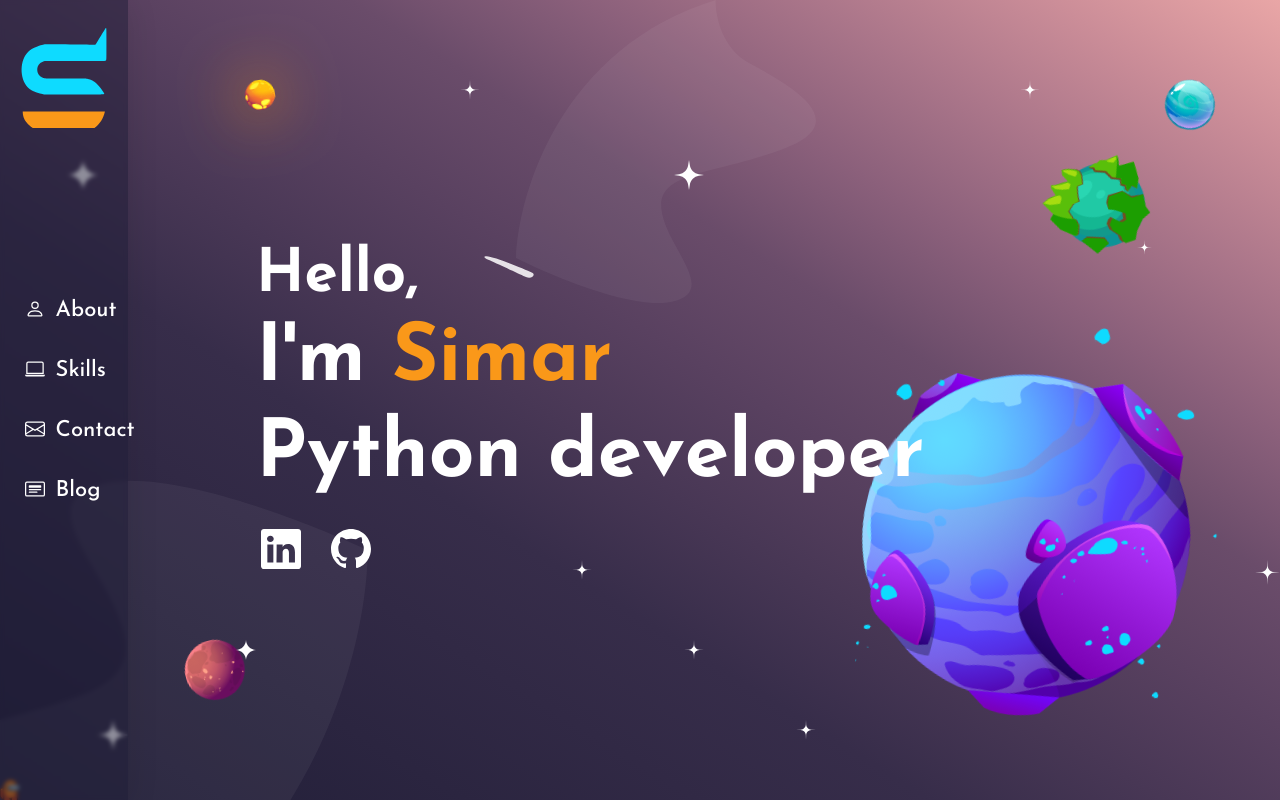
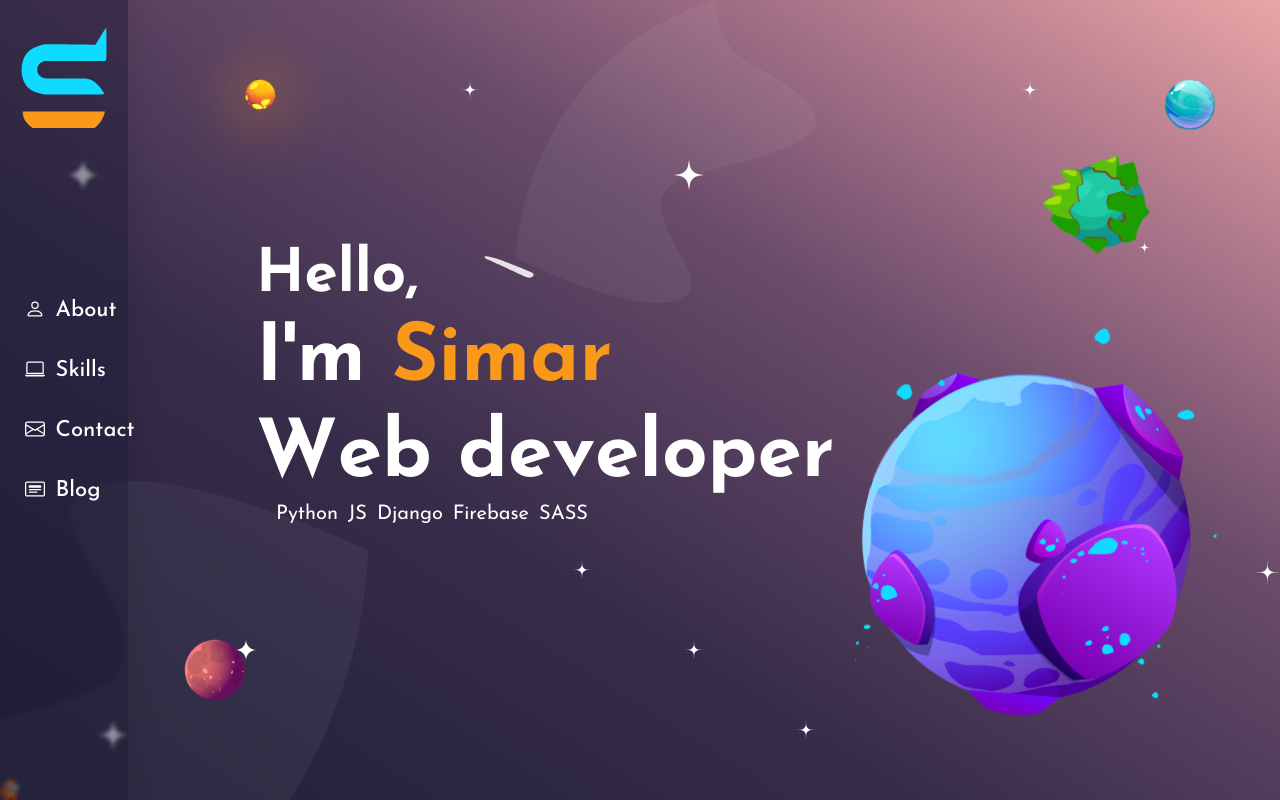
Before and after one commit to simarsudo/portfolio, a Django app: page / in a window 1280 px wide. Run offline with Django 4.2, Linux system fonts and the light colour scheme; style sheets or scripts are compiled from the project's sources; some libraries are stand-ins or nearby versions.

Commit message:
skills visual overhaul

```diff
--- a/index/templates/index/index.html
+++ b/index/templates/index/index.html
@@ -34,12 +34,9 @@
             <div class="character">m</div>
             <span class="name ">&nbsp;Simar</span></h1>
         <h1 class="about-me-title-big character-wrap">
-            <div class="character">P</div>
-            <div class="character">y</div>
-            <div class="character">t</div>
-            <div class="character">h</div>
-            <div class="character">o</div>
-            <div class="character">n</div>
+            <div class="character">W</div>
+            <div class="character">e</div>
+            <div class="character">b</div>
             <div class="character">&nbsp;d</div>
             <div class="character">e</div>
             <div class="character">v</div>
@@ -51,7 +48,13 @@
             <div class="character">r</div>
         </h1>
 
-        {% include 'index/components/icons.html' %}
+        <ul class="skills-index">
+            <li>Python</li>
+            <li>JS</li>
+            <li>Django</li>
+            <li>Firebase</li>
+            <li>SASS</li>
+        </ul>
 
     </div>
 
--- a/index/templates/index/skills.html
+++ b/index/templates/index/skills.html
@@ -22,7 +22,7 @@
     <!-- cards -->
     <div id="swup" class="transition-slideRight card-wrapper skillsPage">
         {% include 'index/components/card.html' %}
-        <div class="skill-asteroid1">
+        {% comment %} <div class="skill-asteroid1">
             <img src="https://img.icons8.com/color/144/000000/mongodb.png"/>
         </div>
 
@@ -33,7 +33,7 @@
         <div class="skill-asteroid3">
             <img src="https://img.icons8.com/color/96/000000/linux--v1.png"/>
         </div>
-    </div>
+    </div> {% endcomment %}
 
     <!-- cards -->
 
--- a/static-production/scss/mixins/_indexpage.scss
+++ b/static-production/scss/mixins/_indexpage.scss
@@ -70,14 +70,25 @@
         font-family: $secondary-font;
     }
 
-    .ref-icons {
-        @include ref-icons;
+    // .ref-icons {
+    //     @include ref-icons;
 
-        @include responsive(phone) {
-            grid-row: 7 / -1;
-            grid-column: 1 / -1;
-            // padding-left: 4rem;
-            margin-top: 0;
+    //     @include responsive(phone) {
+    //         grid-row: 7 / -1;
+    //         grid-column: 1 / -1;
+    //         // padding-left: 4rem;
+    //         margin-top: 0;
+    //     }
+    // }
+
+    .skills-index {
+        display: flex;
+        gap: 1rem;
+        margin-left: 2rem;
+        font-weight: 400;
+
+        & li {
+            font-size: 2rem;
         }
     }
 }
--- a/static-production/scss/mixins/_skills.scss
+++ b/static-production/scss/mixins/_skills.scss
@@ -1,12 +1,12 @@
 @use "../abstracts" as *;
 @use "./mixins.scss" as *;
-
 
 @mixin skillsPage {
     .card-wrapper {
         grid-column: 3 / -1;
         grid-row: 4 / 9;
         display: flex;
+        position: absolute;
 
         @include responsive(phone) {
             grid-column: 2 / -1;
```
Also changed, not shown: index/templates/index/components/card.html (+14 -0 lines), index/templates/index/components/mydesc.html (+5 -6 lines).
